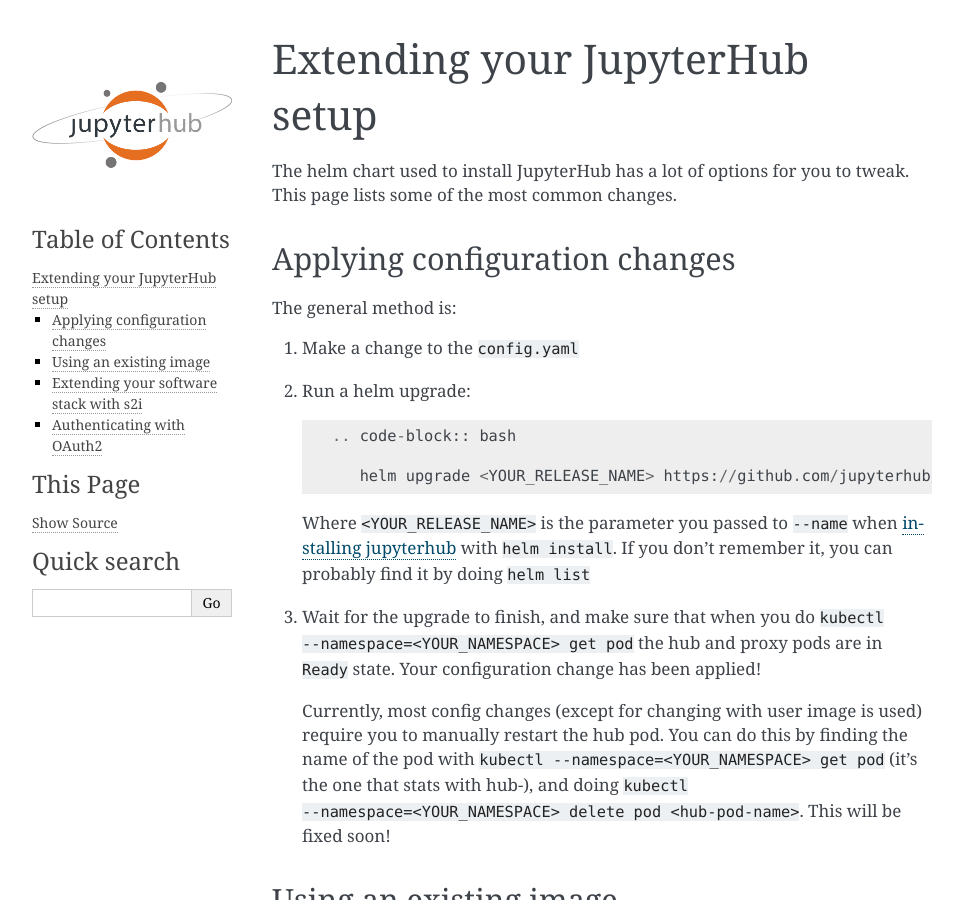
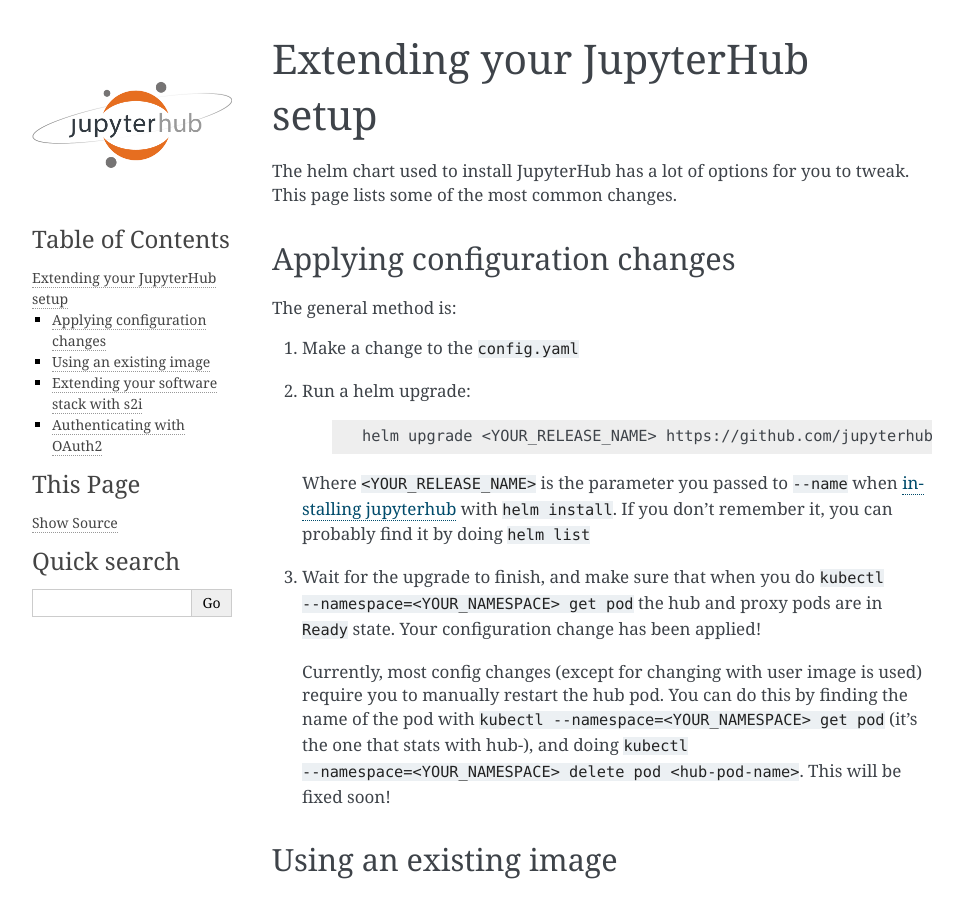
Before and after one commit to jupyterhub/zero-to-jupyterhub-k8s, a Sphinx documentation site: the page built from doc/source/extending-jupyterhub.rst, in a window 1280 px wide and 900 px high. Shown: the whole window, without its empty margins (148-1111 px from the left). Built offline with Sphinx 7.4.7, drawn with Linux system fonts in a browser that asks for light colours.

Commit message:
fix formatting typo

```diff
--- a/doc/source/extending-jupyterhub.rst
+++ b/doc/source/extending-jupyterhub.rst
@@ -9,7 +9,7 @@
 The general method is:
 
 1. Make a change to the ``config.yaml``
-2. Run a helm upgrade::
+2. Run a helm upgrade:
 
      .. code-block:: bash
 
```
